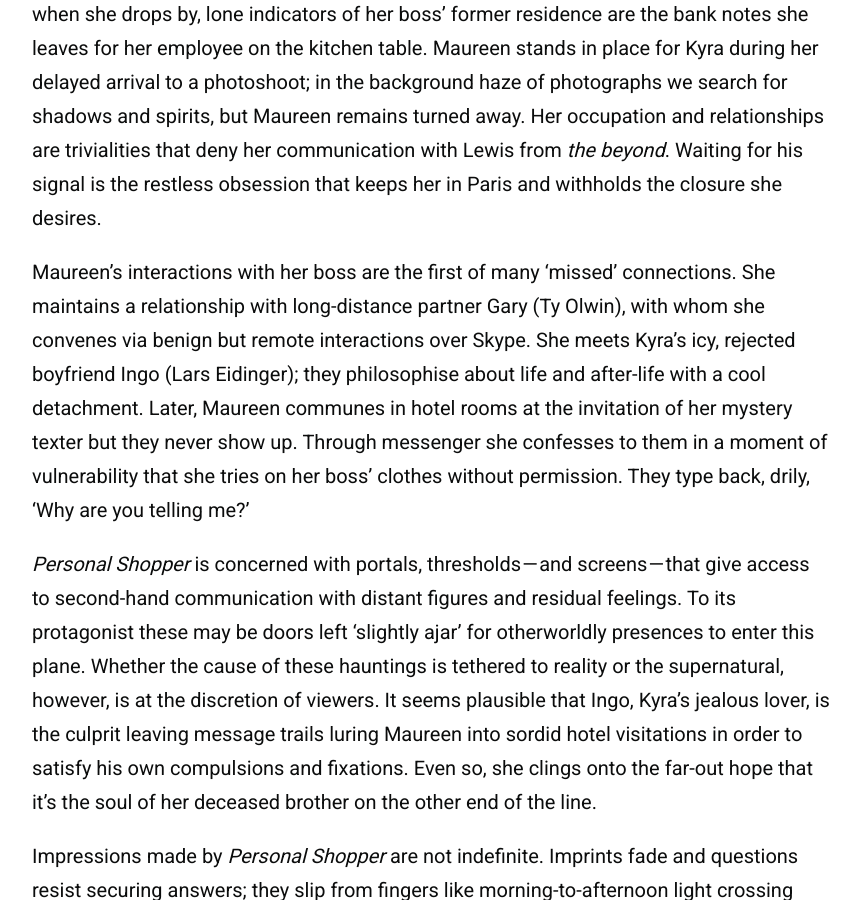
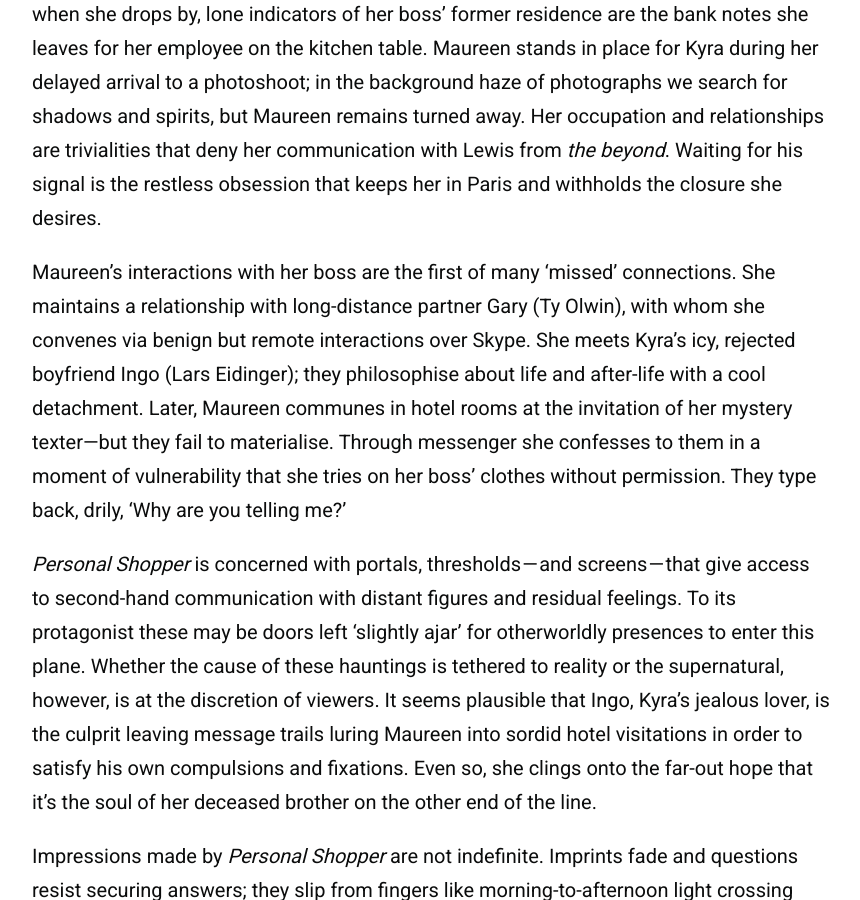
Before and after one commit to zoeurl/zoedowney.github.io, a Jekyll site: the page built from _posts/2023-12-08-personal-shopper.md, in a window 1280 px wide and 900 px high, scrolled down 1668 px. Shown: the whole window, without its empty margins (208-1068 px from the left). Built offline with Jekyll 4.4.1, drawn with Linux system fonts in a browser that asks for light colours.

Commit message:
Update 2023-12-08-personal-shopper.md

```diff
--- a/_posts/2023-12-08-personal-shopper.md
+++ b/_posts/2023-12-08-personal-shopper.md
@@ -17,7 +17,7 @@
 
 In daylight hours Maureen works as the titular _personal shopper_. She is another in a line-up of Assayas characters who live on the fringe of celebrity (see: [_Clouds of Sils Maria_](https://www.theguardian.com/film/2015/may/17/clouds-of-sils-maria-review-juliette-binoche), also featuring Stewart as an assistant to the stars). Maureen's day-to-day is defined by superficial tasks undertaken for intolerable influencer boss Kyra (Nora von Waldstätten). She bikes around the metropolis retrieving fashion items for the shallow star. Rarely home when she drops by, lone indicators of her boss’ former residence are the bank notes she leaves for her employee on the kitchen table. Maureen stands in place for Kyra during her delayed arrival to a photoshoot; in the background haze of photographs we search for shadows and spirits, but Maureen remains turned away. Her occupation and relationships are trivialities that deny her communication with Lewis from _the beyond_. Waiting for his signal is the restless obsession that keeps her in Paris and withholds the closure she desires.
 
-Maureen’s interactions with her boss are the first of many ‘missed’ connections. She maintains a relationship with long-distance partner Gary (Ty Olwin), with whom she convenes via benign but remote interactions over Skype. She meets Kyra’s icy, rejected boyfriend Ingo (Lars Eidinger); they philosophise about life and after-life with a cool detachment. Later, Maureen communes in hotel rooms at the invitation of her mystery texter but they never show up. Through messenger she confesses to them in a moment of vulnerability that she tries on her boss’ clothes without permission. They type back, drily, ‘Why are you telling me?’
+Maureen’s interactions with her boss are the first of many ‘missed’ connections. She maintains a relationship with long-distance partner Gary (Ty Olwin), with whom she convenes via benign but remote interactions over Skype. She meets Kyra’s icy, rejected boyfriend Ingo (Lars Eidinger); they philosophise about life and after-life with a cool detachment. Later, Maureen communes in hotel rooms at the invitation of her mystery texter—but they fail to materialise. Through messenger she confesses to them in a moment of vulnerability that she tries on her boss’ clothes without permission. They type back, drily, ‘Why are you telling me?’
 
 _Personal Shopper_ is concerned with portals, thresholds — and screens — that give access to second-hand communication with distant figures and residual feelings. To its protagonist these may be doors left ‘slightly ajar’ for otherworldly presences to enter this plane. Whether the cause of these hauntings is tethered to reality or the supernatural, however, is at the discretion of viewers. It seems plausible that Ingo, Kyra’s jealous lover, is the culprit leaving message trails luring Maureen into sordid hotel visitations in order to satisfy his own compulsions and fixations. Even so, she clings onto the far-out hope that it's the soul of her deceased brother on the other end of the line.
 
```
